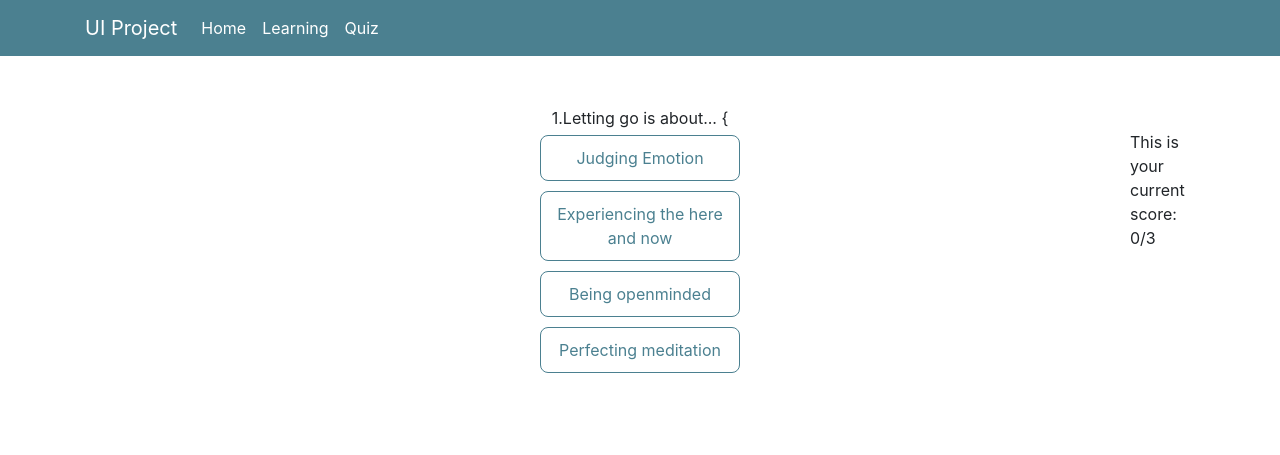
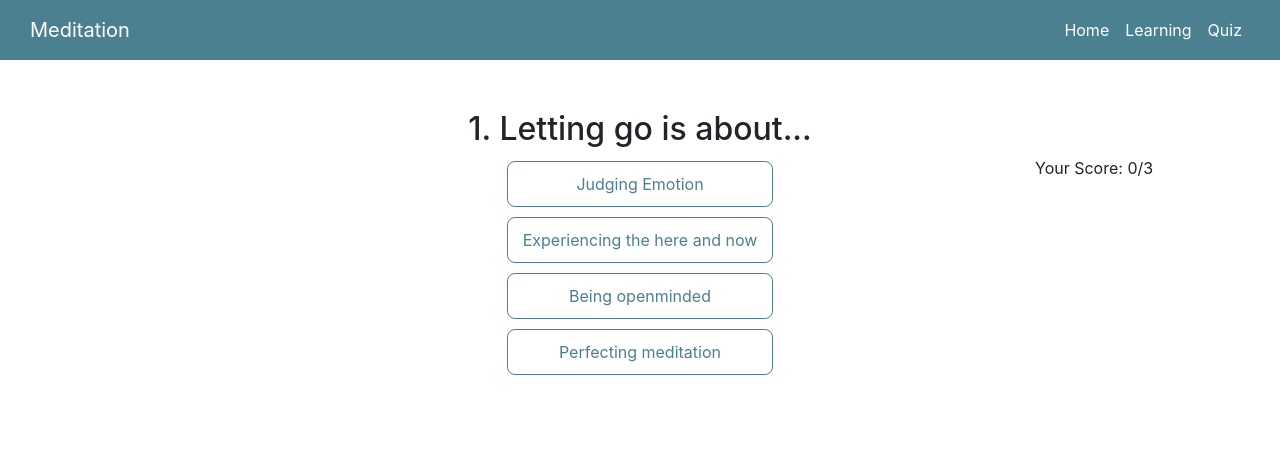
Before and after one commit to Alexsouthwick/UIproject, a Flask app: page /quiz/1 in a window 1280 px wide. Shown: the top 455 px of the page. Run offline with Flask 2, Linux system fonts and the light colour scheme; some libraries are stand-ins or nearby versions.

Commit message:
Changed layout of navbar and quiz section

```diff
--- a/server.py
+++ b/server.py
@@ -95,7 +95,6 @@ def quiz_start():
 
 @app.route('/quiz/<id>', methods=['GET', 'POST'])
 def quiz(id=None):
-   print(id)
    question = questions[id]
    total_score = sum (score)
    return render_template('quiz.html', question_num = id, question=question,total_score = total_score)
--- a/static/main.css
+++ b/static/main.css
@@ -1,6 +1,8 @@
 :root {
     --primary-blue: #4B8090;
     --secondary-brown: #C09471;
+    --green: rgba(10, 82, 26, 0.6);
+    --red: rgba(252, 1, 1, 0.3);
 }
 
 * {
@@ -35,10 +37,9 @@ img {
 /*--------------------------------------------------------------
 # Navigation
 --------------------------------------------------------------*/
-nav {
-    background-color: var(--primary-blue);
+.navbar {
+    padding: 10px 30px 10px 30px;
 }
-
 nav * {
     color: white;
 }
@@ -83,8 +84,8 @@ nav * {
 --------------------------------------------------------------*/
 .answer {
     margin: 5px 0px 5px 0px;
-    padding: 10px;
-    width: 200px;
+    padding: 10px 15px 10px 15px;
+    width: 100%;
     border: 1px solid var(--primary-blue);
     color: var(--primary-blue);
     border-radius: 8px;
@@ -94,3 +95,24 @@ nav * {
     background-color: var(--primary-blue);
     color: white;
 }
+
+#info {
+    width: 200px;
+    height: 300px;
+}
+
+.correct-info, .incorrect-info {
+    width: 100%;
+    height: 100%;
+    color: white;
+    padding: 30px;
+    border-radius: 8px;
+}
+
+.correct-info {
+    background-color: var(--green);
+}
+
+.incorrect-info {
+    background-color: var(--red);
+}
--- a/static/quiz.js
+++ b/static/quiz.js
@@ -3,8 +3,8 @@ $(document).ready(function(){
     $("#answers").empty();
     console.log(question["answers"])
     $.each(question["answers"], function(i, value){
-        let new_answer= $("<div><button type='submit' class='answer' id='" + i + "' value='" + value + "'>" + value + "</button></div>")
-        $("#answers").append(new_answer)
+        let new_answer= $("<div><button type='submit' class='answer' id='" + i + "' value='" + value + "'>" + value + "</button></div>");
+        $("#answers").append(new_answer);
     })
 
 
@@ -28,44 +28,43 @@ $(document).ready(function(){
             dataType : "json",
             contentType: "application/json; charset=utf-8",
             data : JSON.stringify(answer_to_save),
-            success: function(result){
-                let total_score = result["total_score"]
-                console.log(total_score)
-                $("#total_score").html(total_score + "/3" )
+            success: function(result) {
+                let total_score = result["total_score"];
+                console.log(total_score);
+                $("#total_score").html(total_score + "/3" );
 
             },
             error: function(request, status, error){
                 console.log("Error");
-                console.log(request)
-                console.log(status)
-                console.log(error)
+                console.log(request);
+                console.log(status);
+                console.log(error);
             }
         });
     })
 
     $("#continue").click(function(){
-        next = question["next"]
+        next = question["next"];
         if (next == '0'){
-            window.location.href = "/quiz/end"
+            window.location.href = "/quiz/end";
         }
         else{
-            window.location.href = "/quiz/" + next
+            window.location.href = "/quiz/" + next;
         }
     })
-})
+});
 
 function correct(id){
-    $("#info").empty()
-    $("#continue").show()
+    $("#info").empty();
+    $("#continue").show();
     info = question["info"][id]
-    let new_info= $("<div class'incorrectinfo'>" + info + "</div>")
-    $("#info").append(new_info)
+    let new_info= $("<p class='correct-info'>" + info + "</p>");
+    $("#info").append(new_info);
 }
 
 function incorrect(id){
-    $("#info").empty()
-    info = question["info"][id]
-    let new_info= $("<div class'incorrectinfo'>" + info + "</div>")
-    $("#info").append(new_info)
-
+    $("#info").empty();
+    info = question["info"][id];
+    let new_info= $("<p class='incorrect-info'>" + info + "</p>");
+    $("#info").append(new_info);
 }
--- a/templates/layout.html
+++ b/templates/layout.html
@@ -1,10 +1,10 @@
-<!doctype html>
+<!DOCTYPE html>
 <html lang="en">
 <head>
-    <!-- Required meta tags -->
-    <meta charset="utf-8">
-    <meta name="viewport" content="width=device-width, initial-scale=1">
-     <link rel="icon" href="data:,">
+  <meta charset="UTF-8">
+  <meta http-equiv="X-UA-Compatible" content="IE=edge">
+  <meta name="viewport" content="width=device-width, initial-scale=1.0">
+  <title>Meditation</title>
 
    <!-- jquery -->
    <script src="http://code.jquery.com/jquery-3.3.1.min.js"></script>
@@ -14,19 +14,62 @@
    <!-- Bootstrap CSS -->
    <link rel="stylesheet" href="https://stackpath.bootstrapcdn.com/bootstrap/4.2.1/css/bootstrap.min.css">
 
-
    <link rel="stylesheet" href="{{url_for('static', filename='main.css')}}">
+</head>
+<body>
+  <nav class="navbar navbar-expand-lg" style="background-color: #4B8090;">
+    <a class="navbar-brand" href="/">Meditation</a>
+    <button class="navbar-toggler" type="button" data-toggle="collapse" data-target="#navbarNav" aria-controls="navbarNav" aria-expanded="false" aria-label="Toggle navigation">
+      <span class="navbar-toggler-icon"></span>
+    </button>
+    <div class="collapse navbar-collapse justify-content-end" id="navbarNav">
+      <ul class="navbar-nav">
+        <li class="nav-item">
+          <a class="nav-link" href="/">Home <span class="sr-only">(current)</span></a>
+        </li>
+        <li class="nav-item">
+          <a class="nav-link" href="/learning/1">Learning</a>
+        </li>
+        <li class="nav-item">
+          <a class="nav-link" href="/quiz/start">Quiz</a>
+        </li>
+      </ul>
+    </div>
+  </nav>
+  <div class="container" id="content">
+    {% block content %}
+    {% endblock %}
+  </div>
+</body>
+</html>
 
 
 
+
+
+
+<!-- <!doctype html>
+<html lang="en">
+  <head>
+    <meta charset="utf-8">
+    <meta name="viewport" content="width=device-width, initial-scale=1">
+     <link rel="icon" href="data:,">
+
+    <script src="http://code.jquery.com/jquery-3.3.1.min.js"></script>
+    <script src="https://code.jquery.com/ui/1.12.0/jquery-ui.min.js"></script>
+    <link rel="stylesheet" href="http://code.jquery.com/ui/1.12.1/themes/base/jquery-ui.css">
+
+    <link rel="stylesheet" href="https://stackpath.bootstrapcdn.com/bootstrap/4.2.1/css/bootstrap.min.css">
+
+
+    <link rel="stylesheet" href="{{url_for('static', filename='main.css')}}">
     <title>UI Project</title>
   </head>
   <body>
 
 
 
-<nav class="navbar navbar-expand-lg">
-  <div class="container">
+<nav class="navbar navbar-expand-lg justify-content-between">
     <a class="navbar-brand" href="/">UI Project</a>
     <button class="navbar-toggler" type="button" data-bs-toggle="collapse" data-bs-target="#navbarNavAltMarkup" aria-controls="navbarNavAltMarkup" aria-expanded="false" aria-label="Toggle navigation">
       <span class="navbar-toggler-icon"></span>
@@ -38,13 +81,9 @@
         <a class="nav-link" href="/quiz/start">Quiz</a>
       </div>
     </div>
-  </div>
 </nav>
 
-    <div class="container" id="content">
-        {% block content %}
-        {% endblock %}
-    </div>
+
 
   </body>
-</html>
+</html> -->
--- a/templates/quiz.html
+++ b/templates/quiz.html
@@ -8,14 +8,38 @@
     let total_score = {{total_score|tojson}}
     let question_num = {{question_num|tojson}}
 </script>
+<div class="row">
+    <div class="col-12 d-flex justify-content-center">
+        <div class="question-container d-flex">
+            <h2 id="questionNum">{{question_num}}</h2>
+            <h2>. {{question.question}}</h2>
+        </div>
+    </div>
+</div>
+<div class="row">
+    <div class="col-2">
+        <div id="info">
+        </div>
+    </div>
+    <div class="col-8 d-flex justify-content-center">
+        <div id="answers">
+        </div>
+    </div>
+    <div class="col-2">
+        <div>
+            <p>Your Score: <span id ="totalScore">{{total_score}}/3</span></p>
+        </div>
+    </div>
+</div>
 
-<div class = "row">
+
+<!-- <div class = "row">
     <div class= "col-md-2">
     </div>
     <div class = "col-md-8 d-flex justify-content-center">
         <span id="question_num">{{question_num}}</span>
-        <span id ="question">
-            .{{question.question}} {
+        <span id="question">
+            . {{question.question}}
         </span>
     </div>
 </div>
@@ -34,7 +58,7 @@
     <div class= "col-md-1">
         <span> This is your current score: </span><span id = "total_score">{{total_score}}/3 </span>
     </div>
-</div>
+</div> -->
 
 
 {% endblock %}
```
Lines whose indentation alone changed are shown as unchanged.
